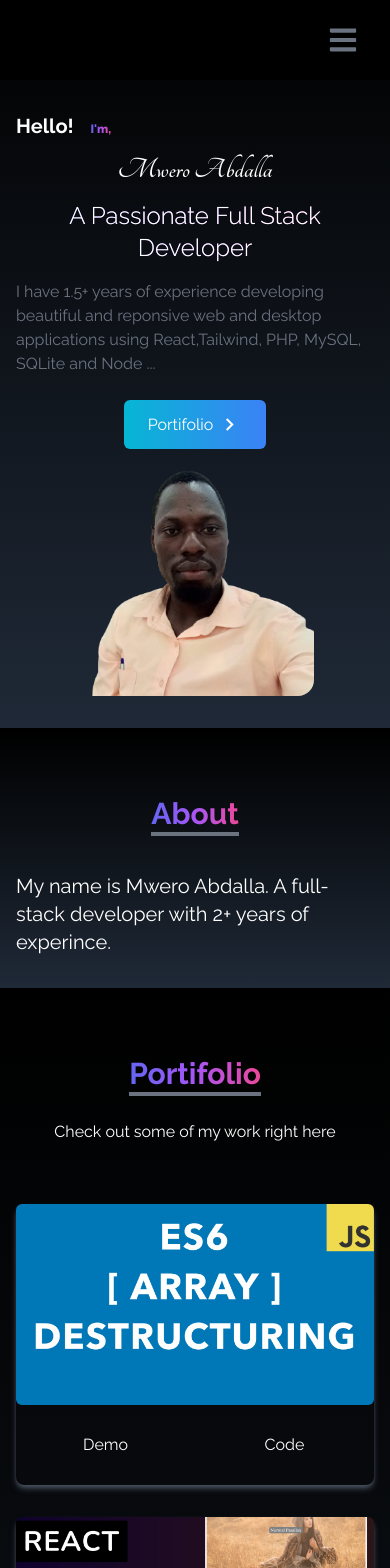
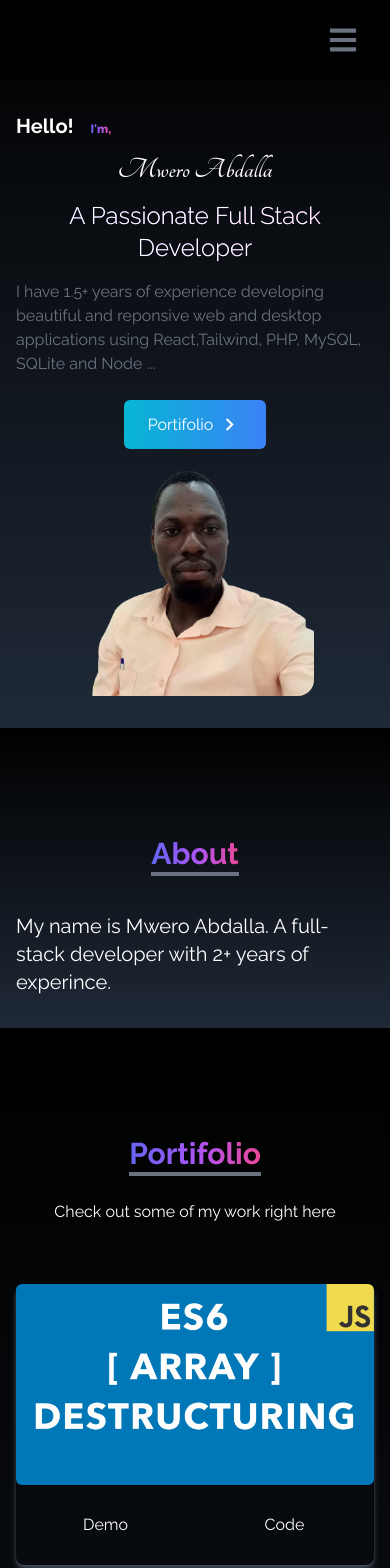
Before and after one commit to mwenaro/react-tailwind-portifolio, a React (Create React App) app: page /#home in a window 390 px wide. Shown: the top 1568 px of the page. Built offline with nearby package versions, Linux system fonts and the light colour scheme.

Commit message:
Worked on mobile responsiveness and scroll offset

```diff
--- a/src/components/modules/cards/SectionTitleCard.js
+++ b/src/components/modules/cards/SectionTitleCard.js
@@ -3,7 +3,7 @@ import PropTypes from "prop-types";
 
 function SectionTitleCard({ title, subTitle }) {
   return (
-    <div className="py-4 my-5 flex flex-col items-center justify-center ">
+    <div className="py-4 my-5 flex flex-col items-center justify-center pt-14">
       <h1 className="text-3xl md:text-4xl font-bold inline border-b-4 border-gray-500 text-center text-transparent bg-clip-text bg-gradient-to-r from-indigo-500 via-purple-500 to-pink-500">
         {title}
       </h1>
```
